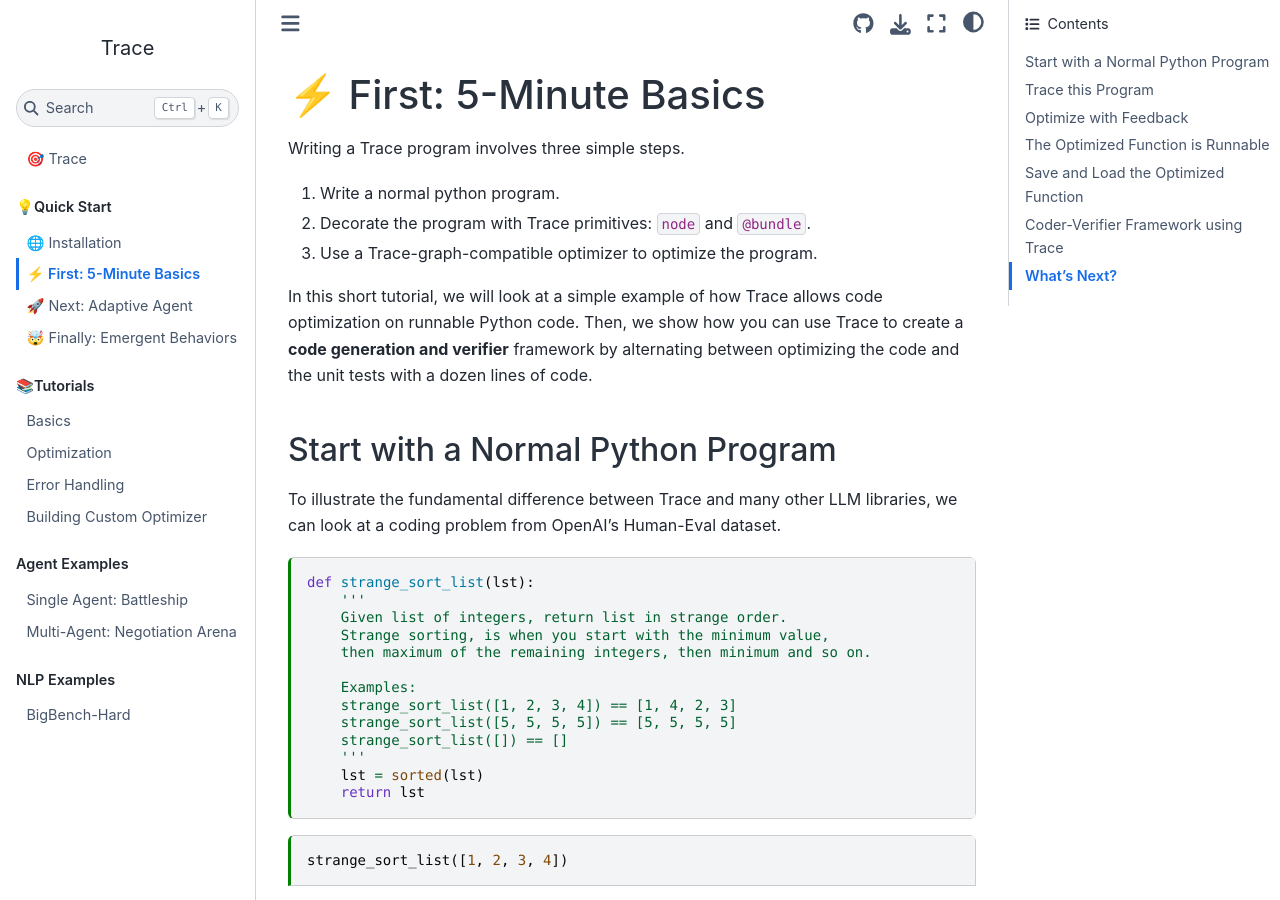
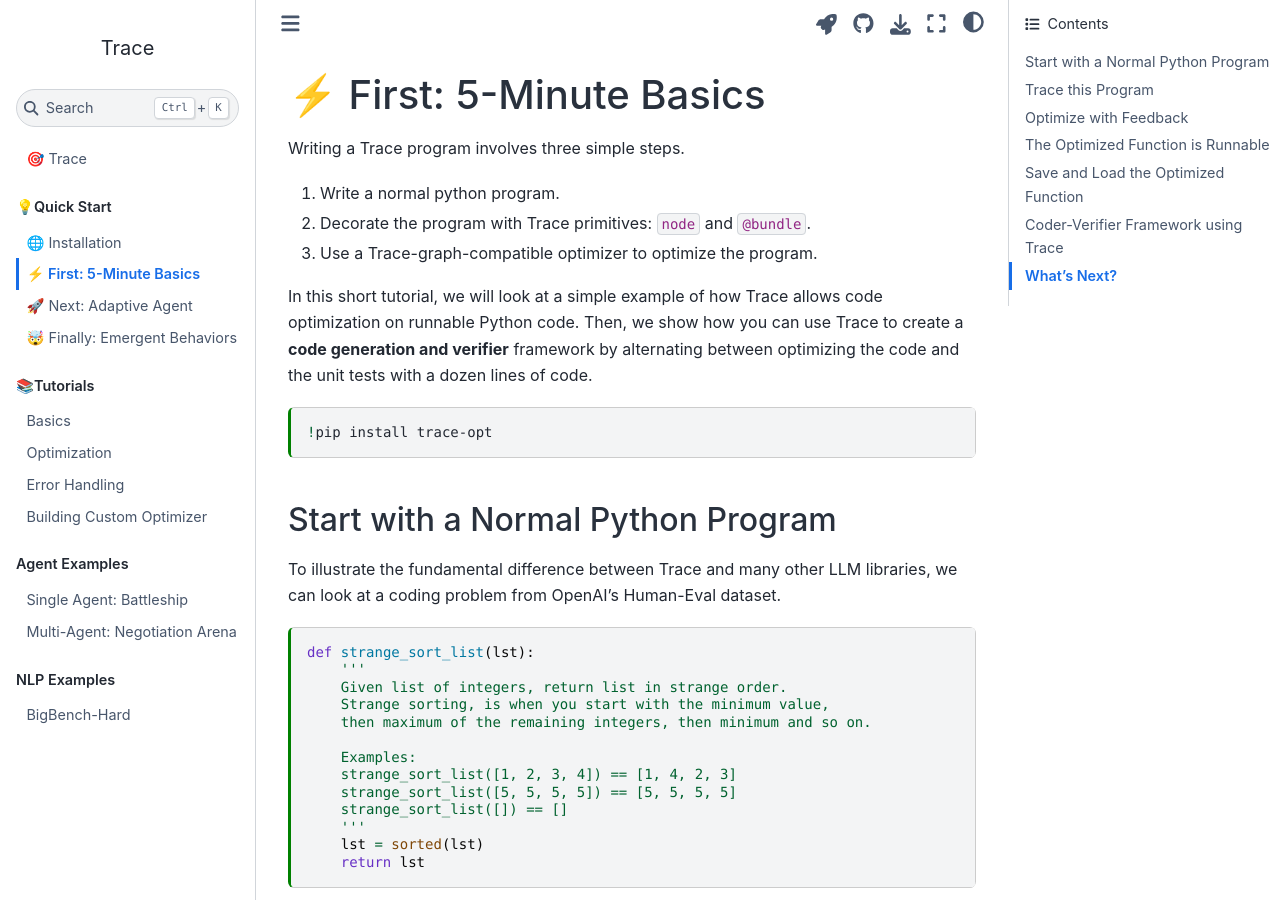
Before and after one commit to guru-code-expert/OpenTrace, a Jupyter Book: the page built from docs/quickstart/quick_start.ipynb, in a window 1280 px wide and 900 px high. Built offline with Jupyter Book 1.0.4 settings and Sphinx 7.4.7 and the Sphinx Book theme 1.1.4, drawn with Linux system fonts in a browser that asks for light colours; some of the changed lines change nothing that is shown.

Commit message:
add pip-install options to notebooks and colab launch button

```diff
--- a/docs/_config.yml
+++ b/docs/_config.yml
@@ -26,6 +26,9 @@
   url: https://github.com/microsoft/Trace  # Online location of your book
   path_to_book: docs  # Optional path to your book, relative to the repository root
   branch: website  # Which branch of the repository should be used when creating links (optional)
+
+launch_buttons:
+  colab_url: "https://colab.research.google.com"
 
 # Add GitHub buttons to your book
 # See https://jupyterbook.org/customize/config.html#add-a-link-to-your-repository
```
Also changed, not shown: docs/quickstart/quick_start.ipynb, docs/quickstart/quick_start_2.ipynb.
